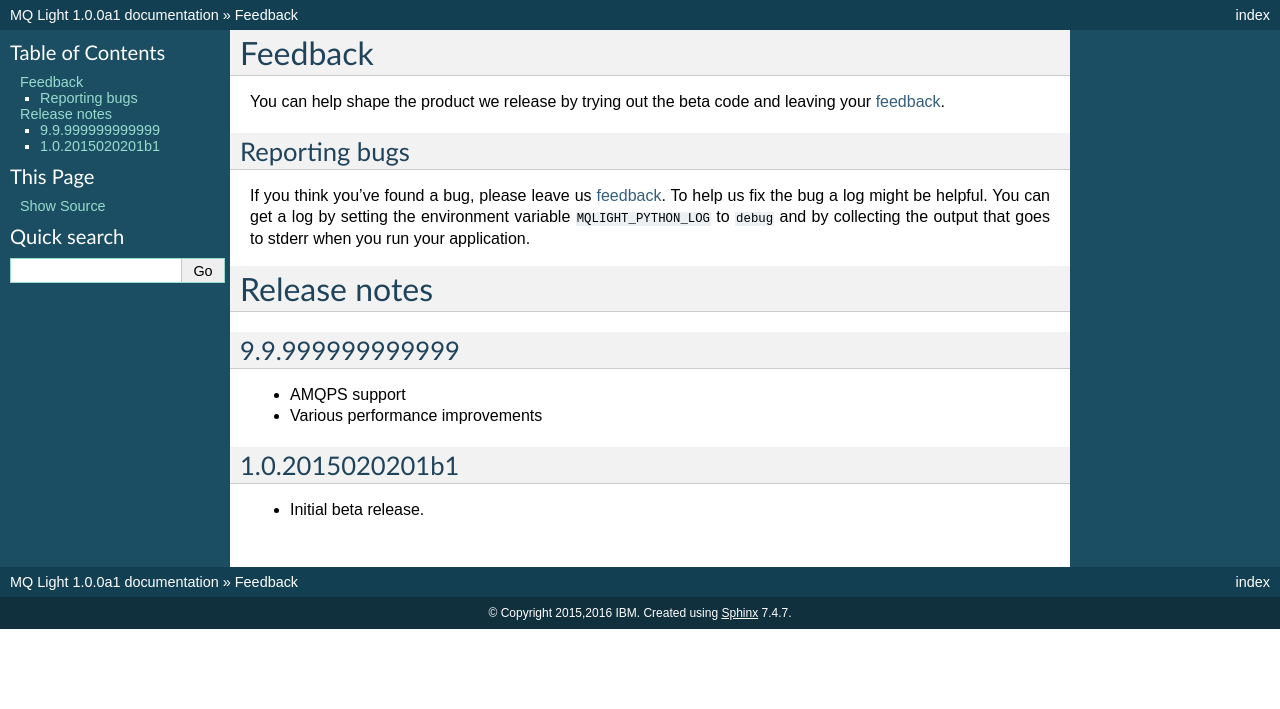
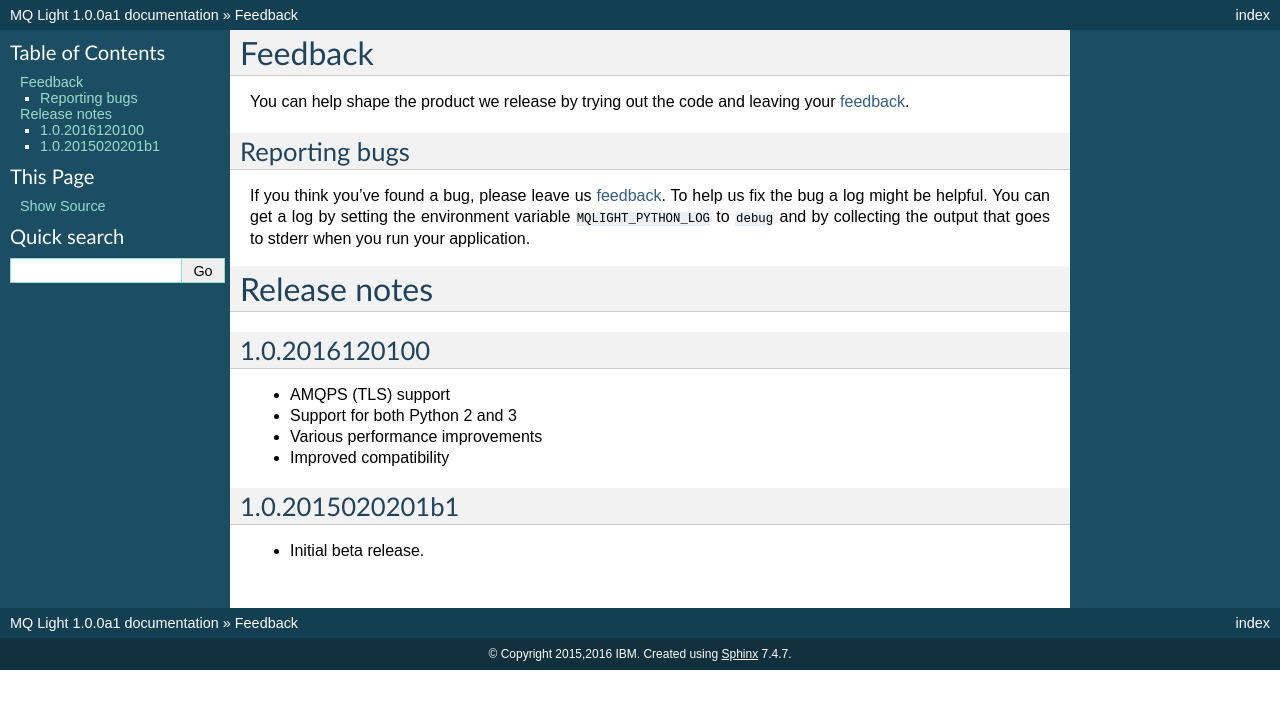
Before and after one commit to mqlight/python-mqlight, a Sphinx documentation site: the page built from docs/release_notes.tmp.rst, in a window 1280 px wide. Shown: the top 709 px of the page. Built offline with Sphinx 7.4.7, drawn with Linux system fonts in a browser that asks for light colours.

Commit message:
Add release notes for 1.0.2016120100

```diff
--- a/docs/release_notes.tmp.rst
+++ b/docs/release_notes.tmp.rst
@@ -1,7 +1,7 @@
 Feedback
 --------
 
-You can help shape the product we release by trying out the beta code and
+You can help shape the product we release by trying out the code and
 leaving your `feedback
 <https://developer.ibm.com/community/groups/service/html/communityview?communityUuid=00a6a6d0-9601-44cb-a2a2-b0b26811790a>`_.
 
@@ -17,10 +17,13 @@
 Release notes
 -------------
 
-9.9.999999999999
-^^^^^^^^^^^^^^^^
-- AMQPS support
+1.0.2016120100
+^^^^^^^^^^^^^^
+
+- AMQPS (TLS) support
+- Support for both Python 2 and 3
 - Various performance improvements
+- Improved compatibility
 
 1.0.2015020201b1
 ^^^^^^^^^^^^^^^^
```
